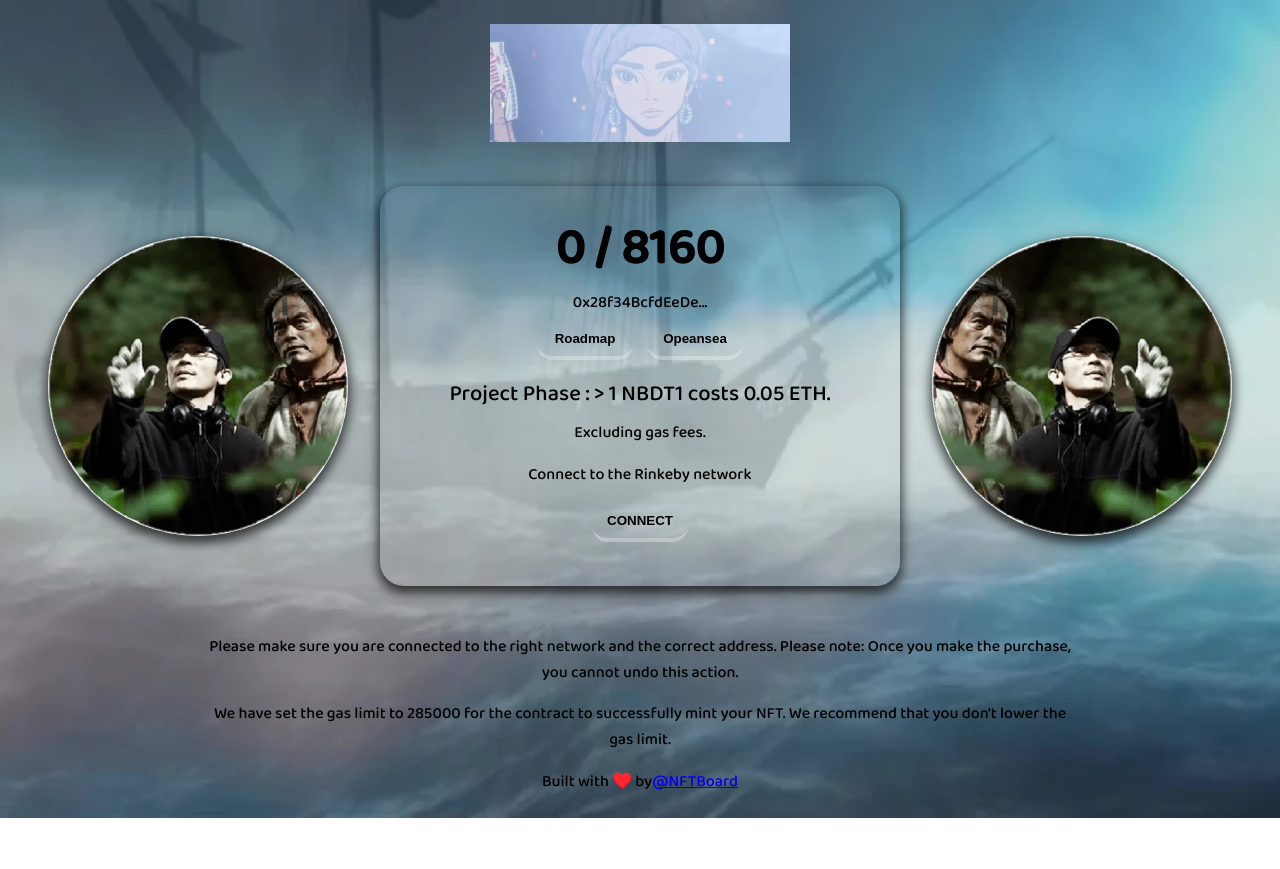
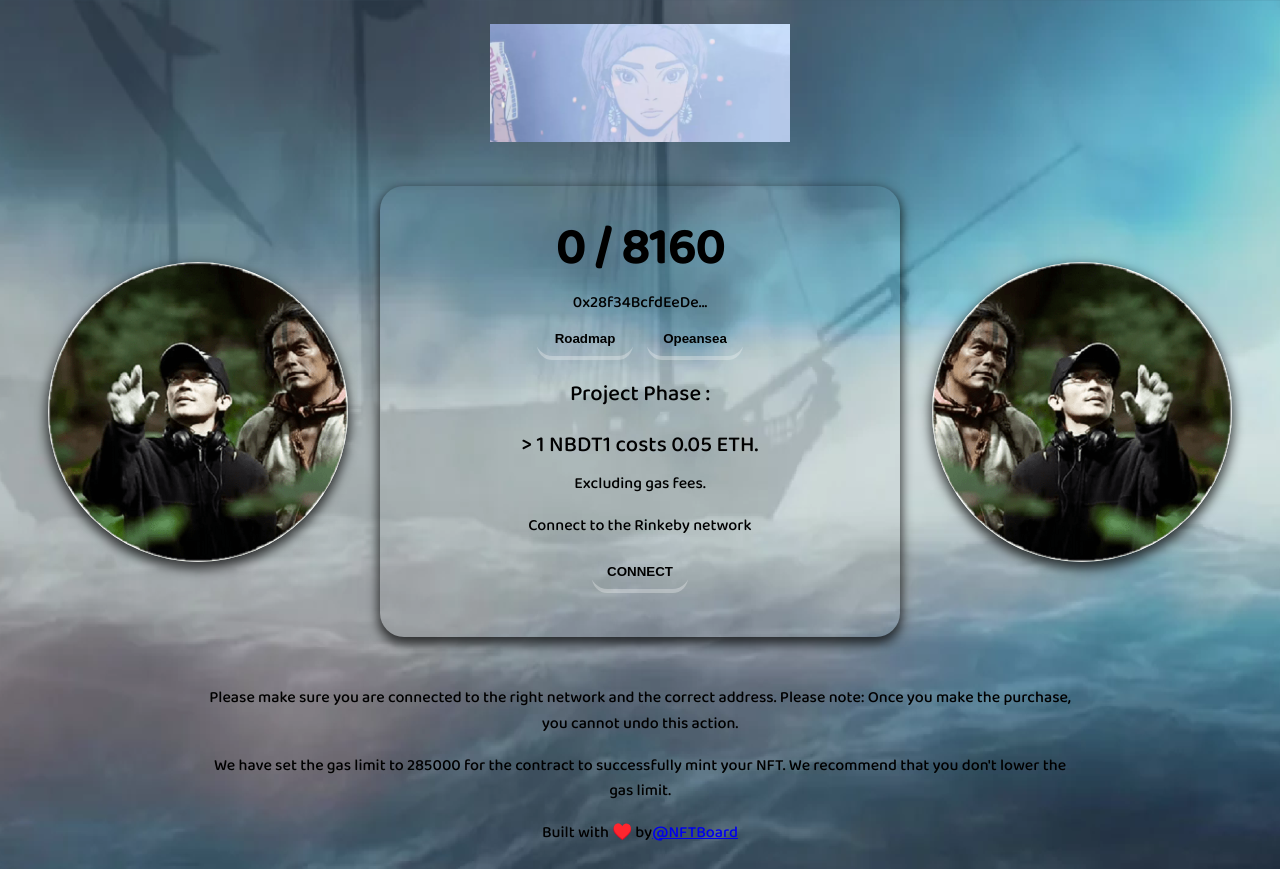
Before and after one commit to Walter73BC/NFTBorad, a React (Create React App) app in the folder project1/: page / in a window 1280 px wide. Before the commit the page ends 818 px from the top, so only its background shows below. Built offline with nearby package versions, Linux system fonts and the light colour scheme; the HTML template or start-up script is replaced by a standard one.

Commit message:
0418221 updated

```diff
--- a/project1/src/App.js
+++ b/project1/src/App.js
@@ -291,8 +291,9 @@ function App() {
                 <s.TextTitle
                   style={{ textAlign: "center", color: "var(--accent-text)" }}
                 >
-                  Project Phase : {data.projectStatus}{" "}
-                >
+                  Project Phase : {data.projectStatus}
+                <s.SpacerSmall />
+				>
                   1 {CONFIG.SYMBOL} costs {CONFIG.DISPLAY_COST}{" "}
                   {CONFIG.NETWORK.SYMBOL}.
                 </s.TextTitle>
```
Also changed, not shown: project1/logo-blob.png.
